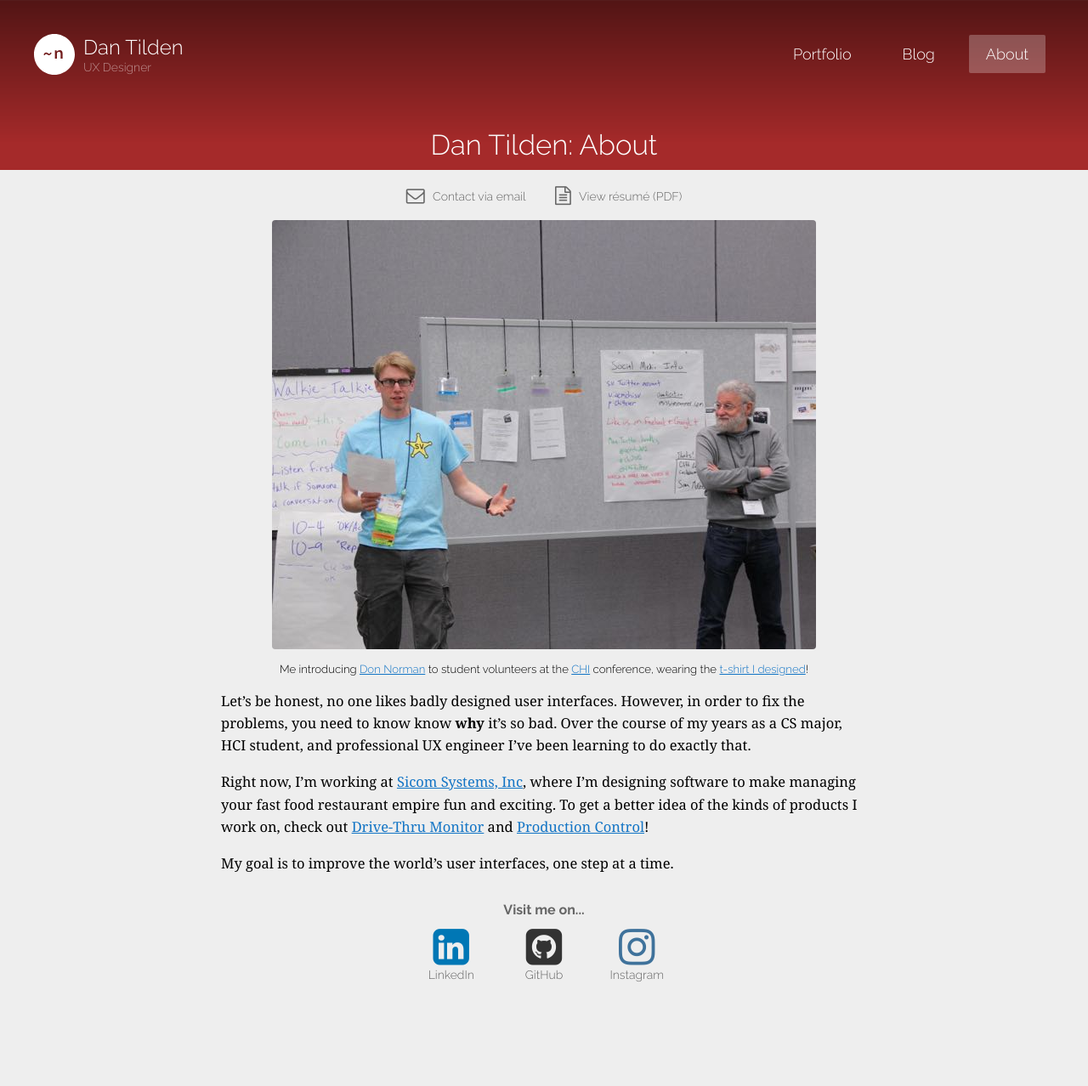
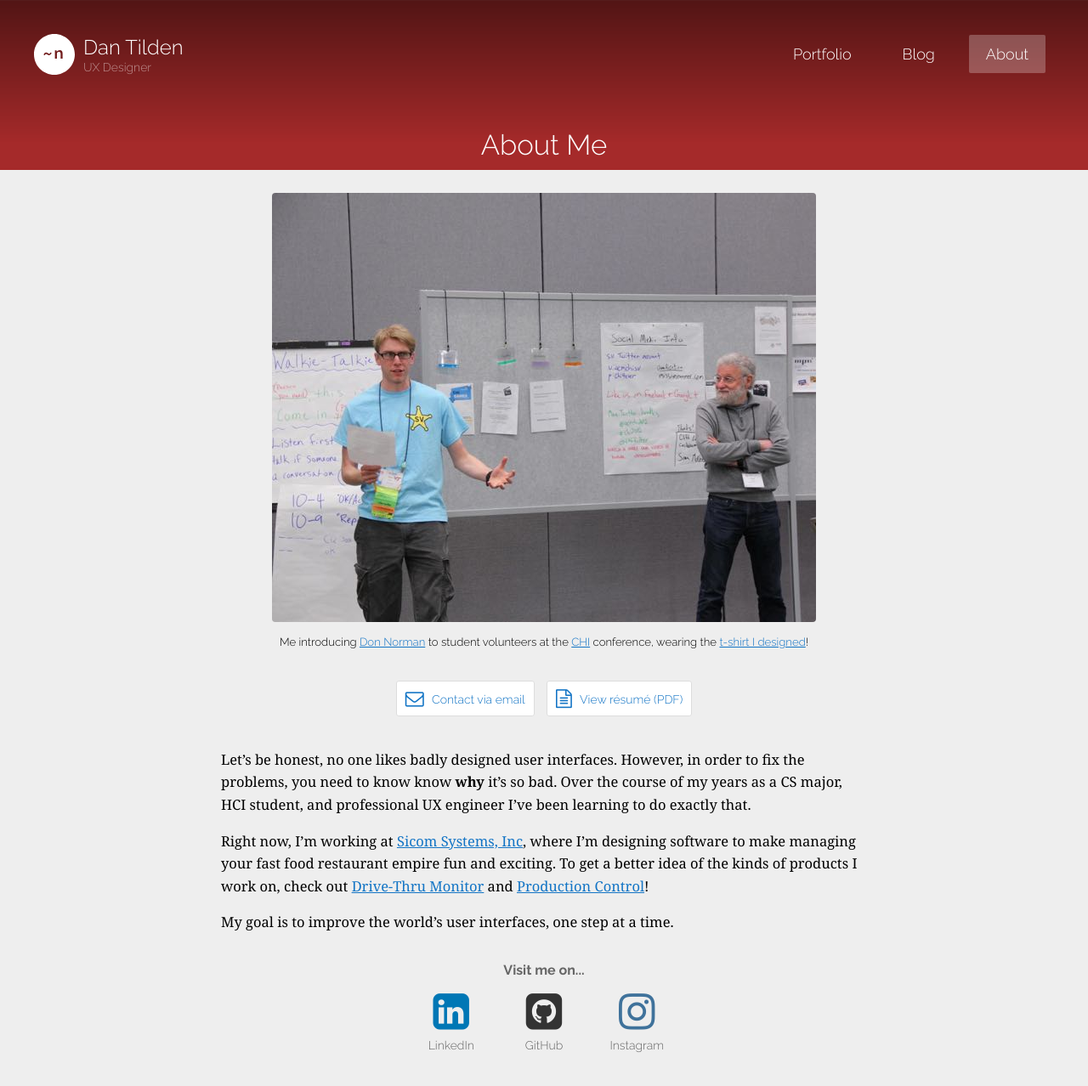
Before and after one commit to tilden/tilden.github.io, a Jekyll site: the page built from about.md, in a window 1280 px wide. Shown: the top 1278 px of the page at 85% size. Built offline with Jekyll 4.4.1, drawn with Linux system fonts in a browser that asks for light colours; nearby versions of some CDN libraries.

Commit message:
Contact info improved appearance

```diff
--- a/about.md
+++ b/about.md
@@ -1,25 +1,25 @@
 ---
 layout: page
-title: "Dan Tilden: About"
+title: "About Me"
 permalink: /about/
 section: about
 top_bar_color: '#A52A2A'
 ---
 
+<img src="/images/about_photo.jpg" width="640px" height="505px" />
+
+<div class="caption">Me introducing <a href="http://en.wikipedia.org/wiki/Don_Norman">Don Norman</a> to student volunteers at the <a href="http://en.wikipedia.org/wiki/Conference_on_Human_Factors_in_Computing_Systems">CHI</a> conference, wearing the <a href="/projects/archive/#chi_shirt">t-shirt I designed</a>!</div>
+
 <div class="contact_info">
-  <a class="resume" href="#" id="email_link">
+  <a class="contact" href="#" id="email_link">
     <i class="site-icon fa fa-envelope-o fa-lg"></i>
     <span>Contact via email</span>
   </a>
-	<a class="resume" href="/files/DanTilden-Resume.pdf">
+	<a class="contact" href="/files/DanTilden-Resume.pdf">
     <i class="site-icon fa fa-file-text-o fa-lg"></i>
     <span>View résumé (PDF)</span>
 	</a>
 </div>
-
-<img src="/images/about_photo.jpg" width="640px" height="505px" />
-
-<div class="caption">Me introducing <a href="http://en.wikipedia.org/wiki/Don_Norman">Don Norman</a> to student volunteers at the <a href="http://en.wikipedia.org/wiki/Conference_on_Human_Factors_in_Computing_Systems">CHI</a> conference, wearing the <a href="/projects/archive/#chi_shirt">t-shirt I designed</a>!</div>
 
 Let's be honest, no one likes badly designed user interfaces. However, in order to fix
 the problems, you need to know know <b>why</b> it's so bad. Over the course of my years as a CS major, HCI student, and professional UX engineer I've been learning to do exactly that.
@@ -35,15 +35,15 @@ My goal is to improve the world's user interfaces, one step at a time.
 
 <div class="contact_info">
   <h3>Visit me on...</h3>
-	<a class="contact " href="https://www.linkedin.com/pub/dan-tilden/">
+	<a class="social" href="https://www.linkedin.com/pub/dan-tilden/">
     <i class="site-icon fa fa-linkedin-square fa-3x" style="color: #0077b5;"></i>
     <span>LinkedIn</span>
 	</a>
-  <a class="contact " href="https://github.com/tilden">
+  <a class="social" href="https://github.com/tilden">
     <i class="site-icon fa fa-github-square fa-3x" style="color: #333;"></i>
     <span>GitHub</span>
   </a>
-  <a class="contact " href="https://instagram.com/freakified/">
+  <a class="social" href="https://instagram.com/freakified/">
     <i class="site-icon fa fa-instagram fa-3x" style="color: #3f729b;"></i>
     <span>Instagram</span>
   </a>
--- a/css/style.css
+++ b/css/style.css
@@ -370,6 +370,7 @@ img.logo {
 /* about page contact cards */
 
 .contact_info {
+  margin: 2em 0;
   text-align: center;
 }
 
@@ -380,39 +381,52 @@ img.logo {
   color: #666;
 }
 
-.contact, .contact:visited, .resume, .resume:visited {
+.contact, .contact:visited, .social, .social:visited {
   text-decoration: none;
-  margin: 0 5px;
-  color: #666;
+  margin: 5px;
   display: inline-block;
   border-radius: 3px;
   padding: 10px;
 }
 
-.contact {
+.contact, .contact:visited {
+  color: #1274C5;
+  border: 1px solid #ddd;
+  background-color: white;
+}
+
+.contact:hover {
+  background: #1274C5;
+  color: white;
+  border: 1px solid #1274C5;
+}
+
+.social, .social:visited {
   width: 75px;
   height: 75px;
+  color: #666;
 }
 
-.contact:hover, .resume:hover {
+.social:hover {
   background: #ddd;
   color: #666;
 }
 
-.contact > span {
+.social > span {
   display: block;
   font-size: 14px;
-  line-height: 14px;
+  line-height: 30px;
 }
 
-
-.resume {
-  margin-bottom: -8px;
+.contact > span {
+  font-size: 14px;
+  margin-left: 5px;
 }
 
-.resume > span {
-  font-size: 14px;
-  margin-left: 5px;
+@media all and (max-width: 600px) {
+  .contact {
+      width: 90%;
+  }
 }
 
 /* main page extras */
```
